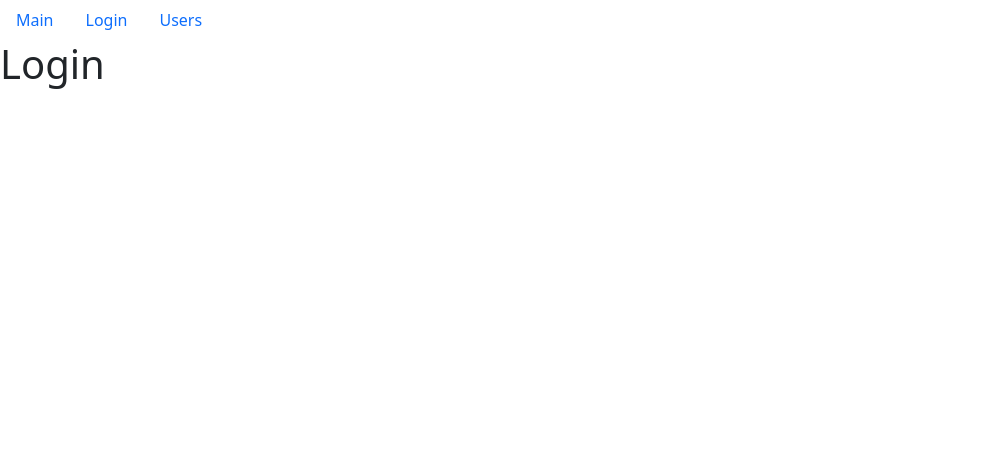
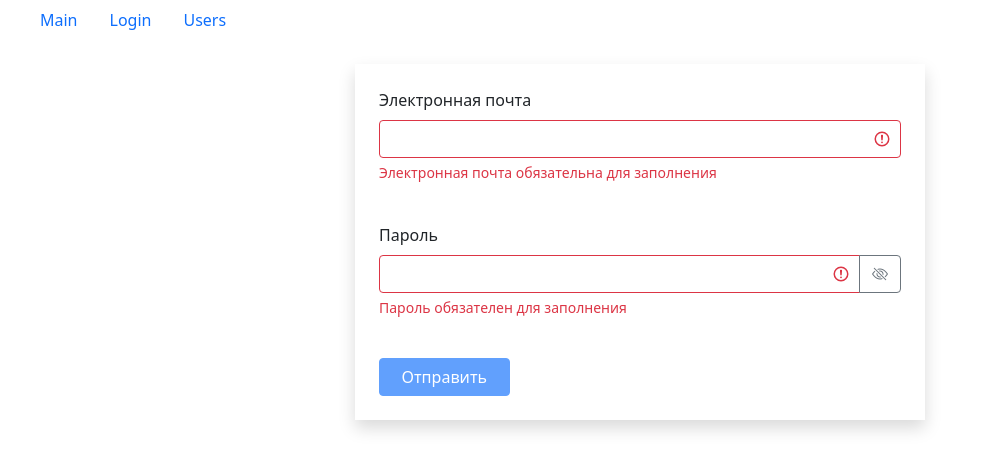
Before and after one commit to arakhimov/fast-company, a React (Create React App) app: page /login in a window 1280 px wide. Shown: the top 470 px of the page, without its empty margins (0-989 px from the left). Built offline with nearby package versions, Linux system fonts and the light colour scheme.

Commit message:
Add search bar

```diff
--- a/src/components/groupList.jsx
+++ b/src/components/groupList.jsx
@@ -10,11 +10,12 @@ const GroupList = ({
 }) => {
   return (
     <ul className="list-group">
-      {Object.keys(items).map(item => (
+      {Object.keys(items).map((item) => (
         <li
           key={items[item][valueProperty]}
           className={
-            "list-group-item " + (selectedItem === items[item] ? "active" : "")
+            "px-4 list-group-item " +
+            (selectedItem === items[item] ? "active" : "")
           }
           onClick={() => onItemSelect(items[item])}
           role="button"
--- a/src/components/login.jsx
+++ b/src/components/login.jsx
@@ -1,7 +1,83 @@
-import React from "react";
+import React, { useEffect, useState } from "react";
+import { validator } from "../utils/validator";
+import TextField from "./textField";
 
 const Login = () => {
-  return <h1>Login</h1>;
+  const [data, setData] = useState({ email: "", password: "" });
+  const [errors, setErrors] = useState({});
+
+  useEffect(() => validate(), [data]);
+
+  const handleChange = ({ target }) => {
+    setData((prevState) => ({ ...prevState, [target.name]: target.value }));
+  };
+
+  const valadatorConfig = {
+    email: {
+      isRequired: { message: "Электронная почта обязательна для заполнения" },
+      isEmail: { message: "Электронная почта введена некорректно" }
+    },
+    password: {
+      isRequired: { message: "Пароль обязателен для заполнения" },
+      isCapitalSymbol: {
+        message: "Пароль должен содержать хотя бы одну заглавную букву"
+      },
+      isContainDigit: { message: "Пароль должен содержать хотя бы одно число" },
+      isMin: {
+        message: "Пароль должен состоять минимум из 8 символов",
+        value: 8
+      }
+    }
+  };
+
+  const validate = () => {
+    const errors = validator(data, valadatorConfig);
+    setErrors(errors);
+
+    return Object.keys(errors).length === 0;
+  };
+
+  const isValid = Object.keys(errors).length === 0;
+
+  const handleSubmit = (e) => {
+    e.preventDefault();
+    const isValid = validate();
+    if (!isValid) return;
+    console.log(data);
+  };
+
+  return (
+    <div className="container mt-4">
+      <div className="row">
+        <div className="col-md-6 offset-md-3 shadow p-4">
+          <form onSubmit={handleSubmit}>
+            <TextField
+              label="Электронная почта"
+              name="email"
+              value={data.email}
+              onChange={handleChange}
+              error={errors.email}
+            />
+            <TextField
+              label="Пароль"
+              type="password"
+              name="password"
+              value={data.password}
+              onChange={handleChange}
+              error={errors.password}
+            />
+            <button
+              className="btn btn-primary w-25"
+              type="submit"
+              disabled={!isValid}
+            >
+              Отправить
+            </button>
+          </form>
+        </div>
+      </div>
+    </div>
+  );
 };
 
 export default Login;
--- a/src/components/navBar.jsx
+++ b/src/components/navBar.jsx
@@ -3,7 +3,7 @@ import { Link } from "react-router-dom";
 
 const NavBar = () => {
   return (
-    <nav className="nav">
+    <nav className="nav px-4">
       <Link to="/" className="nav-link">
         Main
       </Link>
--- /dev/null
+++ b/src/components/searchField.jsx
@@ -0,0 +1,24 @@
+import PropTypes from "prop-types";
+import React from "react";
+
+const SearchField = ({ name, value, placeholder, onChange }) => {
+  return (
+    <input
+      type="search"
+      className="form-control border-bottom w-100"
+      placeholder={placeholder}
+      value={value}
+      name={name}
+      onChange={onChange}
+    />
+  );
+};
+
+SearchField.propTypes = {
+  name: PropTypes.string,
+  value: PropTypes.string,
+  placeholder: PropTypes.string,
+  onChange: PropTypes.func
+};
+
+export default SearchField;
--- /dev/null
+++ b/src/components/textField.jsx
@@ -0,0 +1,50 @@
+import PropTypes from "prop-types";
+import React, { useState } from "react";
+
+const TextField = ({ label, type, name, value, onChange, error }) => {
+  const [showPassword, setShowPassword] = useState(false);
+
+  const handleShowPassword = () => setShowPassword((prevState) => !prevState);
+
+  return (
+    <div className="mb-4">
+      <label className="form-label mb-2" htmlFor={name}>
+        {label}
+      </label>
+      <div className="input-group has-validation">
+        <input
+          type={showPassword ? "text" : type}
+          id={name}
+          name={name}
+          value={value}
+          onChange={onChange}
+          autoComplete="off"
+          className={`form-control ${error ? "is-invalid" : "is-valid"}`}
+        />
+        {type === "password" && (
+          <button
+            className="btn btn-outline-secondary"
+            type="button"
+            onClick={handleShowPassword}
+          >
+            <i className={`bi bi-eye${showPassword ? "" : "-slash"}`}></i>
+          </button>
+        )}
+        {error && <p className="invalid-feedback">{error}</p>}
+      </div>
+    </div>
+  );
+};
+
+TextField.defaultProps = { type: "text" };
+
+TextField.propTypes = {
+  label: PropTypes.string,
+  type: PropTypes.string,
+  name: PropTypes.string,
+  value: PropTypes.string,
+  onChange: PropTypes.func,
+  error: PropTypes.string
+};
+
+export default TextField;
--- a/src/components/usersList.jsx
+++ b/src/components/usersList.jsx
@@ -5,6 +5,7 @@ import api from "../API";
 import { USERS_PER_PAGE } from "../constants/constants";
 import GroupList from "./groupList";
 import Pagination from "./pagination";
+import SearchField from "./searchField";
 import SearchStatus from "./searchStatus";
 import UserTable from "./usersTable";
 
@@ -19,6 +20,9 @@ const UsersList = () => {
   useEffect(() => {
     api.users.fetchAll().then((data) => setUsers(data));
   }, []);
+
+  const [searchField, setSearchField] = useState("");
+  const [foundUsers, setFoundUsers] = useState();
 
   const handleDelete = (id) => {
     setUsers(users.filter((user) => user._id !== id));
@@ -49,6 +53,7 @@ const UsersList = () => {
 
   const handlePfofessionSelect = (item) => {
     setSelectedProf(item);
+    setSearchField("");
   };
 
   const handleClearFilter = () => {
@@ -59,13 +64,23 @@ const UsersList = () => {
     setSortBy(item);
   };
 
+  const handleChangeSearch = ({ target }) => {
+    setSearchField(target.value);
+    setFoundUsers(
+      users.filter((user) =>
+        user.name.toLowerCase().includes(target.value.toLowerCase())
+      )
+    );
+    setSelectedProf(null);
+  };
+
   if (users) {
     const filteredUsers = selectedProf
       ? users.filter(
           (user) =>
             JSON.stringify(user.profession) === JSON.stringify(selectedProf)
         )
-      : users;
+      : foundUsers || users;
 
     const sortedUsers = orderBy(
       filteredUsers,
@@ -78,9 +93,9 @@ const UsersList = () => {
     const currentPageUsers = sortedUsers.slice(startIndex, endEndex);
 
     return (
-      <div className="d-flex">
+      <div className="d-flex p-4">
         {professions && (
-          <div className="d-flex flex-shrink-0 p-2 flex-column">
+          <div className="d-flex flex-shrink-0 p-2 flex-column me-4">
             <GroupList
               items={professions}
               onItemSelect={handlePfofessionSelect}
@@ -96,6 +111,14 @@ const UsersList = () => {
         )}
         <div className="d-flex flex-column flex-grow-1 align-items-start">
           <SearchStatus length={filteredUsers.length} />
+          <form className="search w-100 mt-2">
+            <SearchField
+              name="search"
+              value={searchField}
+              placeholder="Search.."
+              onChange={handleChangeSearch}
+            />
+          </form>
           {currentPageUsers.length && (
             <div className="d-flex flex-column w-100">
               <UserTable
--- /dev/null
+++ b/src/utils/validator.js
@@ -0,0 +1,49 @@
+export function validator(data, config) {
+  const errors = {};
+
+  function validate(validateMethod, data, config) {
+    let validateStatus = false;
+    switch (validateMethod) {
+      case "isRequired":
+        validateStatus = data.trim() === "";
+        break;
+      case "isEmail": {
+        const emailRegExp = /^\S+@\S+\.\S+$/g;
+        validateStatus = !emailRegExp.test(data);
+        break;
+      }
+      case "isCapitalSymbol": {
+        const capitalRegExp = /[A-Z]/g;
+        validateStatus = !capitalRegExp.test(data);
+        break;
+      }
+      case "isContainDigit": {
+        const digitRegExp = /\d/g;
+        validateStatus = !digitRegExp.test(data);
+        break;
+      }
+      case "isMin": {
+        validateStatus = data.length < config.value;
+        break;
+      }
+      default:
+        break;
+    }
+    if (validateStatus) return config.message;
+  }
+
+  for (const fieldName in data) {
+    for (const validateMethod in config[fieldName]) {
+      const error = validate(
+        validateMethod,
+        data[fieldName],
+        config[fieldName][validateMethod]
+      );
+      if (error && !errors[fieldName]) {
+        errors[fieldName] = error;
+      }
+    }
+  }
+
+  return errors;
+}
```
